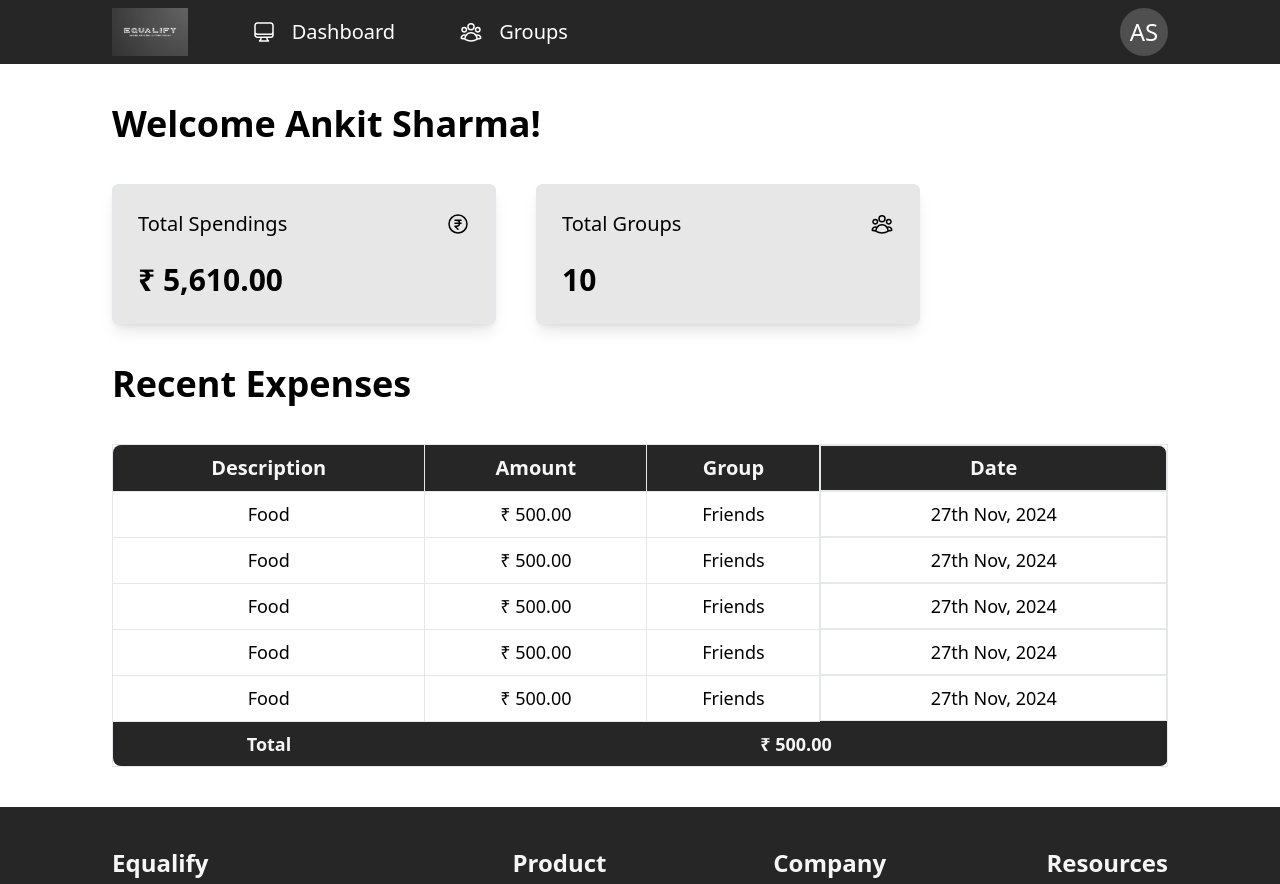
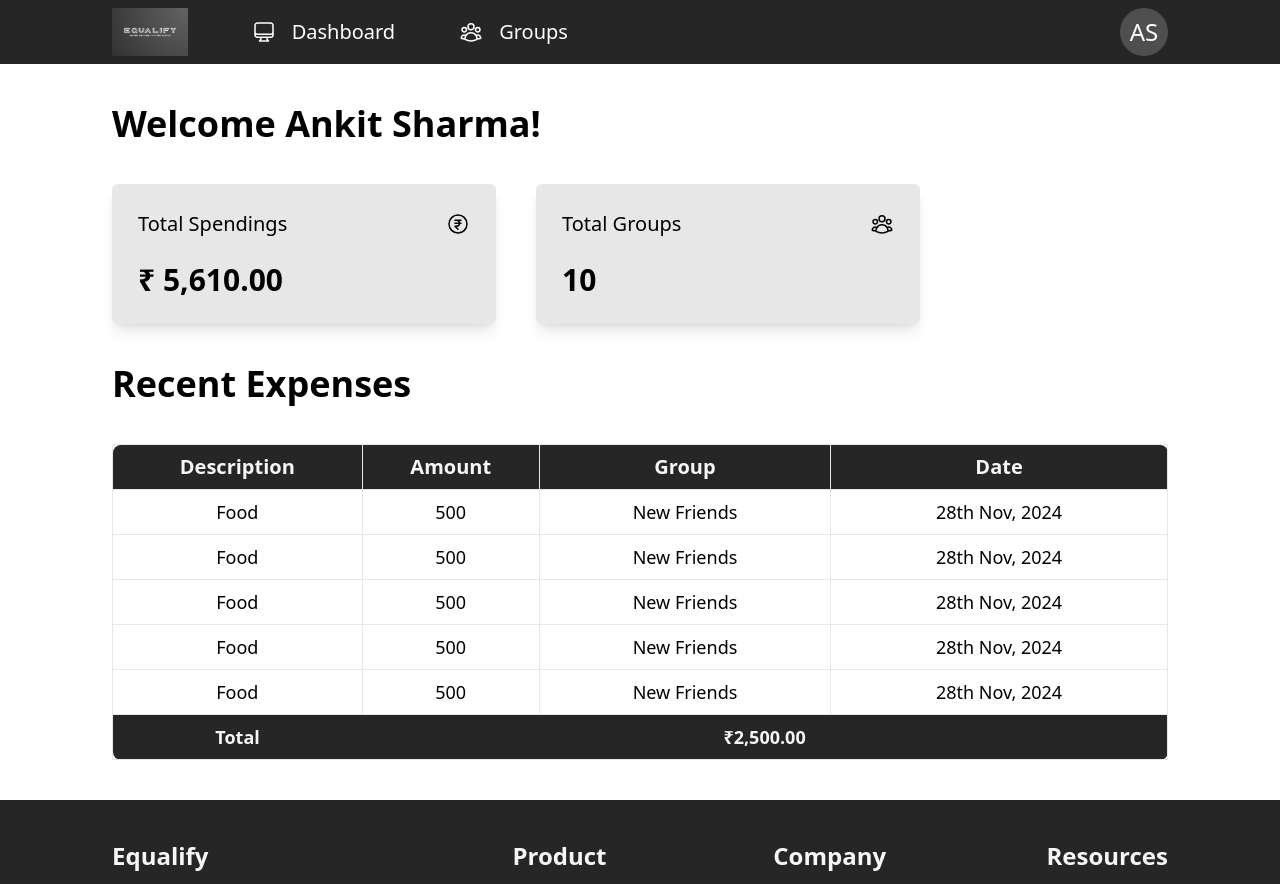
Before and after one commit to pshri5/Equalify, a React (Vite) app in the folder frontend/: page / in a window 1280 px wide. Shown: the top 884 px of the page. Built offline with nearby package versions, Linux system fonts and the light colour scheme.

Commit message:
cleanup and separation of concerns

```diff
--- /dev/null
+++ b/frontend/src/ui/components/ExpenseTable.jsx
@@ -0,0 +1,38 @@
+
+export const ExpenseTable = (props) => {
+    const expenseData = props.expenseData;
+    const totalAmount = expenseData.reduce((sum, item) => sum + item.amount, 0);
+    return <>
+        <table className="table-auto border-collapse border w-full">
+                    <thead  className="text-lg md:text-xl">
+                        <tr>
+                        {Object.keys(expenseData[0]).map((key,idx) => (
+                            <th key={key} className={`border py-2 bg-brand-950 text-brand-50 ${idx==0 ? 'rounded-tl-lg' : ''} ${idx == Object.keys(expenseData[0]).length -1 ? 'rounded-tr-lg' : ''}`}>
+                            {key.charAt(0).toUpperCase() + key.slice(1)}
+                            </th>
+                        ))}
+                        </tr>
+                    </thead>
+                    <tbody className="text-center text-md md:text-lg">
+                    {expenseData.map((row,id) => (
+                    <tr key={id}>
+                        {Object.values(row).map((value, index) => (
+                        <td key={index} className="border py-2 px-4">
+                            {value}
+                        </td>
+                        ))}
+                    </tr>
+                    ))}
+                    </tbody>
+                    <tfoot className="text-center text-md md:text-lg text-brand-50 font-bold">
+                        <tr>
+                            <td className="rounded-bl-lg bg-brand-950 py-2">Total</td>
+                            <td colSpan="3" className="rounded-br-lg bg-brand-950 py-2">{Intl.NumberFormat("en-IN", {
+                            style: "currency",
+                            currency: "INR",
+                            }).format(totalAmount)}</td>
+                        </tr>
+                    </tfoot>
+                </table>
+    </>
+}
--- a/frontend/src/ui/components/Footer.jsx
+++ b/frontend/src/ui/components/Footer.jsx
@@ -2,35 +2,32 @@ import {Button} from "../components/Button";
 import {FacebookIcon} from "../icons/FacebookIcon";
 import { GithubIcon } from "../icons/GithubIcon";
 import { InstagramIcon } from "../icons/InstagramIcon";
+import { FooterSection } from "./FooterSection";
 
 export const Footer = ()=>{
     return <>
         <footer className="px-10 md:px-16 lg:px-28 py-10 my-10 bg-brand-950 text-brand-50">
             <div className="flex flex-col gap-5 md:flex-row justify-between flex-wrap mb-4">
-                <div className="w-full md:max-w-60">
-                    <div className="text-2xl font-bold mb-2">Equalify</div>
+                <FooterSection className="w-full md:max-w-60" title="Equalify">
                     <p>Share and settle expenses with friends and family, making group finances simple and stress-free.</p>
-                </div>
-                <div className="list-none">
-                    <div className="text-2xl font-bold mb-2">Product</div>
+                </FooterSection>
+                <FooterSection title="Product">
                     <li>Features</li>
                     <li>Pricing</li>
                     <li>How It Works</li>
-                </div>
-                <div className="list-none">
-                    <div className="text-2xl font-bold mb-2">Company</div>
+                </FooterSection>
+                <FooterSection title="Company">
                     <li>About Us</li>
                     <li>Careers</li>
                     <li>Press</li>
                     <li>Contact</li>
-                </div>
-                <div className="list-none">
-                    <div className="text-2xl font-bold mb-2">Resources</div>
+                </FooterSection>
+                <FooterSection title="Resources">
                     <li>Help Center</li>
                     <li>Blog</li>
                     <li>Developers</li>
                     <li>Community</li>
-                </div>
+                </FooterSection>
             </div>
             <div className="border-t-2 border-brand-600 ">
                 <div className="flex flex-col md:flex-row justify-between my-4">
--- /dev/null
+++ b/frontend/src/ui/components/FooterSection.jsx
@@ -0,0 +1,8 @@
+export const FooterSection = (props) => {
+    return <>
+        <div className={`${props.className} list-none`}>
+            <div className="text-2xl font-bold mb-2">{props.title}</div>
+            {props.children}
+        </div>
+    </>
+}
--- a/frontend/src/ui/components/Header.jsx
+++ b/frontend/src/ui/components/Header.jsx
@@ -6,7 +6,7 @@ import { Avatar } from "./Avatar"
 export const Header = () => {
     const [initials,setInitials] = useState("AS")
 
-    return <header className="px-10 md:px-16 lg:px-28 flex justify-between items-center w-screen h-16 bg-brand-950 sticky top-0 text-white">
+    return <header className="px-10 md:px-16 lg:px-28 flex justify-between items-center w-full md:w-screen h-16 bg-brand-950 sticky top-0 text-white">
         <div className="flex gap-10 md:gap-12 lg:gap-16 items-center  text-xl">
             <img src="../../public/EqualifyLogo.png" className="h-12" />
             <div className="flex gap-4"><DashboardIcon /><span className="hidden md:block">Dashboard</span></div>
--- a/frontend/src/ui/icons/DashboardIcon.jsx
+++ b/frontend/src/ui/icons/DashboardIcon.jsx
@@ -6,8 +6,8 @@ const sizeStyle = {
 
 export const DashboardIcon = (props)=>{
     return <>
-        <svg className={sizeStyle[props.size? props.size : "lg"]} xmlns="http://www.w3.org/2000/svg" fill="none" viewBox="0 0 24 24" stroke-width="1.5" stroke="currentColor">
-        <path stroke-linecap="round" stroke-linejoin="round" d="M9 17.25v1.007a3 3 0 0 1-.879 2.122L7.5 21h9l-.621-.621A3 3 0 0 1 15 18.257V17.25m6-12V15a2.25 2.25 0 0 1-2.25 2.25H5.25A2.25 2.25 0 0 1 3 15V5.25m18 0A2.25 2.25 0 0 0 18.75 3H5.25A2.25 2.25 0 0 0 3 5.25m18 0V12a2.25 2.25 0 0 1-2.25 2.25H5.25A2.25 2.25 0 0 1 3 12V5.25" />
+        <svg className={sizeStyle[props.size? props.size : "lg"]} xmlns="http://www.w3.org/2000/svg" fill="none" viewBox="0 0 24 24" strokeWidth="1.5" stroke="currentColor">
+        <path strokeLinecap="round" strokeLinejoin="round" d="M9 17.25v1.007a3 3 0 0 1-.879 2.122L7.5 21h9l-.621-.621A3 3 0 0 1 15 18.257V17.25m6-12V15a2.25 2.25 0 0 1-2.25 2.25H5.25A2.25 2.25 0 0 1 3 15V5.25m18 0A2.25 2.25 0 0 0 18.75 3H5.25A2.25 2.25 0 0 0 3 5.25m18 0V12a2.25 2.25 0 0 1-2.25 2.25H5.25A2.25 2.25 0 0 1 3 12V5.25" />
         </svg>
     </>
 }
--- a/frontend/src/ui/icons/GroupIcon.jsx
+++ b/frontend/src/ui/icons/GroupIcon.jsx
@@ -6,8 +6,8 @@ const sizeStyle = {
 
 export const GroupIcon = (props)=>{
     return <>
-        <svg className={sizeStyle[props.size? props.size : "lg"]} xmlns="http://www.w3.org/2000/svg" fill="none" viewBox="0 0 24 24" stroke-width="1.5" stroke="currentColor">
-        <path stroke-linecap="round" stroke-linejoin="round" d="M18 18.72a9.094 9.094 0 0 0 3.741-.479 3 3 0 0 0-4.682-2.72m.94 3.198.001.031c0 .225-.012.447-.037.666A11.944 11.944 0 0 1 12 21c-2.17 0-4.207-.576-5.963-1.584A6.062 6.062 0 0 1 6 18.719m12 0a5.971 5.971 0 0 0-.941-3.197m0 0A5.995 5.995 0 0 0 12 12.75a5.995 5.995 0 0 0-5.058 2.772m0 0a3 3 0 0 0-4.681 2.72 8.986 8.986 0 0 0 3.74.477m.94-3.197a5.971 5.971 0 0 0-.94 3.197M15 6.75a3 3 0 1 1-6 0 3 3 0 0 1 6 0Zm6 3a2.25 2.25 0 1 1-4.5 0 2.25 2.25 0 0 1 4.5 0Zm-13.5 0a2.25 2.25 0 1 1-4.5 0 2.25 2.25 0 0 1 4.5 0Z" />
+        <svg className={sizeStyle[props.size? props.size : "lg"]} xmlns="http://www.w3.org/2000/svg" fill="none" viewBox="0 0 24 24" strokeWidth="1.5" stroke="currentColor">
+        <path strokeLinecap="round" strokeLinejoin="round" d="M18 18.72a9.094 9.094 0 0 0 3.741-.479 3 3 0 0 0-4.682-2.72m.94 3.198.001.031c0 .225-.012.447-.037.666A11.944 11.944 0 0 1 12 21c-2.17 0-4.207-.576-5.963-1.584A6.062 6.062 0 0 1 6 18.719m12 0a5.971 5.971 0 0 0-.941-3.197m0 0A5.995 5.995 0 0 0 12 12.75a5.995 5.995 0 0 0-5.058 2.772m0 0a3 3 0 0 0-4.681 2.72 8.986 8.986 0 0 0 3.74.477m.94-3.197a5.971 5.971 0 0 0-.94 3.197M15 6.75a3 3 0 1 1-6 0 3 3 0 0 1 6 0Zm6 3a2.25 2.25 0 1 1-4.5 0 2.25 2.25 0 0 1 4.5 0Zm-13.5 0a2.25 2.25 0 1 1-4.5 0 2.25 2.25 0 0 1 4.5 0Z" />
         </svg>
     </>
 }
--- a/frontend/src/ui/icons/RupeeIcon.jsx
+++ b/frontend/src/ui/icons/RupeeIcon.jsx
@@ -6,8 +6,8 @@ const sizeStyle = {
 
 export const RupeeIcon = (props) => {
     return <>
-        <svg  className={sizeStyle[props.size? props.size : "lg"]} xmlns="http://www.w3.org/2000/svg" fill="none" viewBox="0 0 24 24" stroke-width="1.5" stroke="currentColor">
-        <path stroke-linecap="round" stroke-linejoin="round" d="M15 8.25H9m6 3H9m3 6-3-3h1.5a3 3 0 1 0 0-6M21 12a9 9 0 1 1-18 0 9 9 0 0 1 18 0Z" />
+        <svg  className={sizeStyle[props.size? props.size : "lg"]} xmlns="http://www.w3.org/2000/svg" fill="none" viewBox="0 0 24 24" strokeWidth="1.5" stroke="currentColor">
+        <path strokeLinecap="round" strokeLinejoin="round" d="M15 8.25H9m6 3H9m3 6-3-3h1.5a3 3 0 1 0 0-6M21 12a9 9 0 1 1-18 0 9 9 0 0 1 18 0Z" />
         </svg>
     </>
 }
--- a/frontend/src/ui/pages/Dashboard.jsx
+++ b/frontend/src/ui/pages/Dashboard.jsx
@@ -4,6 +4,40 @@ import { Card } from "../components/Card";
 import { RupeeIcon } from "../icons/RupeeIcon";
 import { GroupIcon } from "../icons/GroupIcon";
 import { Footer } from "../components/Footer";
+import { ExpenseTable } from "../components/ExpenseTable";
+
+const expenseData = [
+    {
+        description : "Food",
+        amount : 500,
+        group : "New Friends",
+        date : "28th Nov, 2024"
+    },
+    {
+        description : "Food",
+        amount : 500,
+        group : "New Friends",
+        date : "28th Nov, 2024"
+    },
+    {
+        description : "Food",
+        amount : 500,
+        group : "New Friends",
+        date : "28th Nov, 2024"
+    },
+    {
+        description : "Food",
+        amount : 500,
+        group : "New Friends",
+        date : "28th Nov, 2024"
+    },
+    {
+        description : "Food",
+        amount : 500,
+        group : "New Friends",
+        date : "28th Nov, 2024"
+    }
+];
 
 export const Dashboard = () => {
     const [name,setName] = useState("Ankit Sharma");
@@ -29,50 +63,7 @@ export const Dashboard = () => {
             </div>
             <div className="text-4xl font-bold mb-10">Recent Expenses</div>
             <div className="w-full">
-                <table className="table-auto border-collapse border rounded-lg w-full">
-                    <thead className="text-lg md:text-xl">
-                        <th className="rounded-tl-lg border py-2 bg-brand-950 text-brand-50 ">Description</th>
-                        <th className="border py-2 bg-brand-950 text-brand-50">Amount</th>
-                        <th className="rounded-tr-lg md:rounded-none border py-2 bg-brand-950 text-brand-50">Group</th>
-                        <th className="hidden md:block rounded-tr-lg border py-2 bg-brand-950 text-brand-50">Date</th>
-                    </thead>
-                    <tbody className="text-center text-md md:text-lg">
-                        <tr>
-                            <td className="border py-2">Food</td>
-                            <td className="border py-2">₹ 500.00</td>
-                            <td className="border py-2">Friends</td>
-                            <td className="hidden md:block border py-2">27th Nov, 2024</td>
-                        </tr>
-                        <tr>
-                            <td className="border py-2">Food</td>
-                            <td className="border py-2">₹ 500.00</td>
-                            <td className="border py-2">Friends</td>
-                            <td className="hidden md:block border py-2">27th Nov, 2024</td>
-                        </tr>
-                        <tr>
-                            <td className="border py-2">Food</td>
-                            <td className="border py-2">₹ 500.00</td>
-                            <td className="border py-2">Friends</td>
-                            <td className="hidden md:block border py-2">27th Nov, 2024</td>
-                        </tr>
-                        <tr>
-                            <td className="border py-2">Food</td>
-                            <td className="border py-2">₹ 500.00</td>
-                            <td className="border py-2">Friends</td>
-                            <td className="hidden md:block border py-2">27th Nov, 2024</td>
-                        </tr>
-                        <tr>
-                            <td className="border py-2">Food</td>
-                            <td className="border py-2">₹ 500.00</td>
-                            <td className="border py-2">Friends</td>
-                            <td className="hidden md:block border py-2">27th Nov, 2024</td>
-                        </tr>
-                    </tbody>
-                    <tfoot className="text-center text-md md:text-lg text-brand-50 font-bold">
-                        <td className="rounded-bl-lg bg-brand-950 py-2">Total</td>
-                        <td colSpan="3" className="rounded-br-lg bg-brand-950 py-2">₹ 500.00</td>
-                    </tfoot>
-                </table>
+                <ExpenseTable expenseData={expenseData} />
             </div>
         </div>
         <Footer />
```
